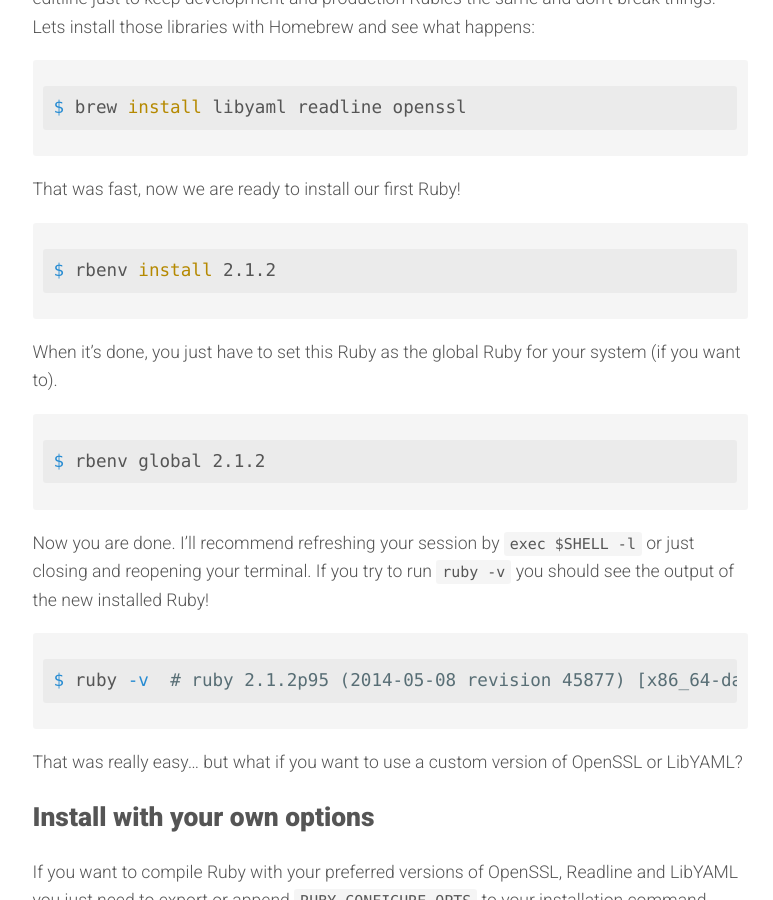
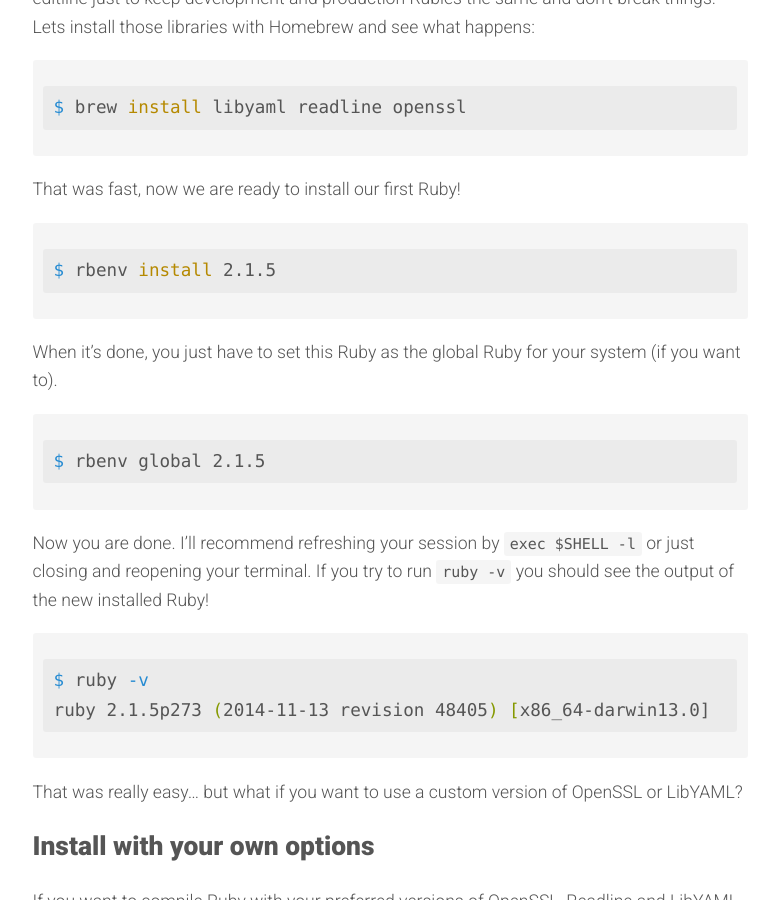
Before and after one commit to albertogg/albertogg.github.com, a Jekyll site: the page built from _posts/2014-05-13-installing-ruby-the-right-way-on-os-x-using-rbenv.md, in a window 1280 px wide and 900 px high, scrolled down 2310 px. Shown: the whole window, without its empty margins (250-1023 px from the left). Built offline with Jekyll 4.4.1, drawn with Linux system fonts in a browser that asks for light colours; nearby versions of some CDN libraries; Markdown is read by kramdown in place of the engine named in the settings; comment, search, counter and statistics services are not loaded.

Commit message:
Update ruby post installation to ruby 2.1.5

````diff
--- a/_posts/2014-05-13-installing-ruby-the-right-way-on-os-x-using-rbenv.md
+++ b/_posts/2014-05-13-installing-ruby-the-right-way-on-os-x-using-rbenv.md
@@ -59,19 +59,20 @@ $ brew install libyaml readline openssl
 That was fast, now we are ready to install our first Ruby!
 
 ```bash
-$ rbenv install 2.1.2
+$ rbenv install 2.1.5
 ```
 
 When it's done, you just have to set this Ruby as the global Ruby for your system (if you want to).
 
 ```bash
-$ rbenv global 2.1.2
+$ rbenv global 2.1.5
 ```
 
 Now you are done. I'll recommend refreshing your session by `exec $SHELL -l` or just closing and reopening your terminal. If you try to run `ruby -v` you should see the output of the new installed Ruby!
 
 ```bash
-$ ruby -v  # ruby 2.1.2p95 (2014-05-08 revision 45877) [x86_64-darwin13.0]
+$ ruby -v
+ruby 2.1.5p273 (2014-11-13 revision 48405) [x86_64-darwin13.0]
 ```
 That was really easy... but what if you want to use a custom version of OpenSSL or LibYAML?
 
@@ -80,7 +81,7 @@ That was really easy... but what if you want to use a custom version of OpenSSL
 If you want to compile Ruby with your preferred versions of OpenSSL, Readline and LibYAML you just need to export or append `RUBY_CONFIGURE_OPTS` to your installation command.
 
 ```bash
-$ RUBY_CONFIGURE_OPTS="--with-openssl-dir=`brew --prefix openssl` --with-readline-dir=`brew --prefix readline` --with-libyaml-dir=`brew --prefix libyaml`" rbenv install 2.1.2
+$ RUBY_CONFIGURE_OPTS="--with-openssl-dir=`brew --prefix openssl` --with-readline-dir=`brew --prefix readline` --with-libyaml-dir=`brew --prefix libyaml`" rbenv install 2.1.5
 ```
 
 **Remember that our libraries must be installed via homebrew for that command to work**. You can change *e.g.* `brew --prefix libyaml` to `/usr/local/opt/libyaml` to make it work in any environment.
````
